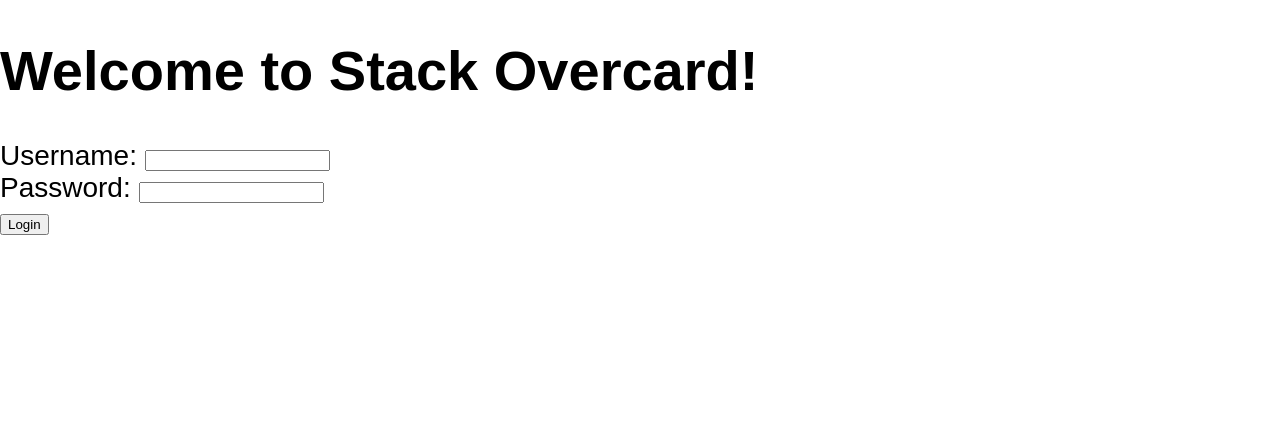
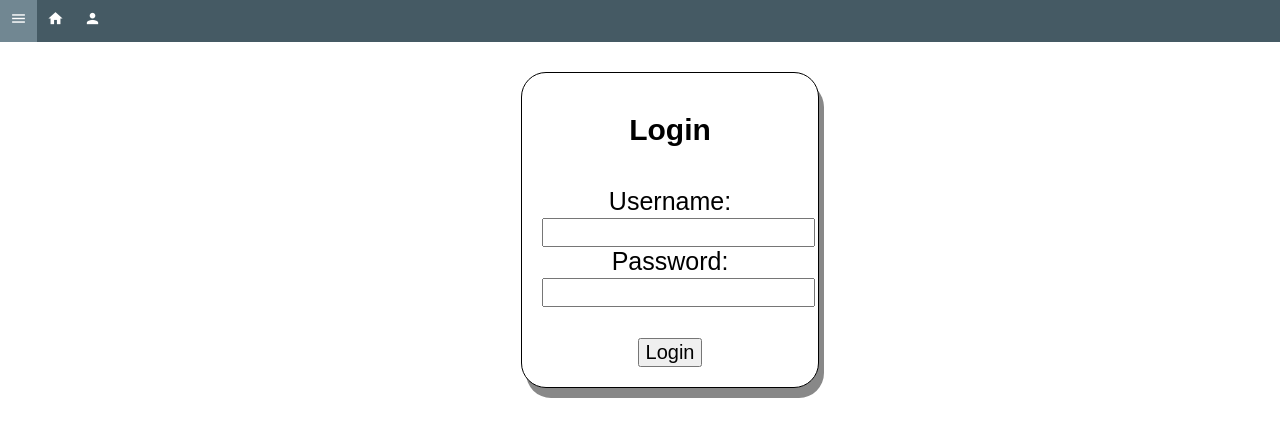
Before and after one commit to WilliamSampson44444/stack-overcard, a PHP site: page /dbCalls/login.php in a window 1280 px wide; the page is wider, and only the part inside the window is pictured. Shown: the top 437 px of that part. Run offline with PHP 8.4, Linux system fonts and the light colour scheme; data that the repository does not hold is empty.

Commit message:
folder structure change, CSS for login. Profile basics done

```diff
--- a/css/style.css
+++ b/css/style.css
@@ -1,8 +1,40 @@
 body {
-  margin: 0;
-  padding: 0;
   font-size: 28px;
   font-family: Arial, Helvetica, sans-serif;
+  margin: 0;
+}
+
+#main {
+    transition: margin-left .5s;
+}
+
+#content{
+    padding: 30px;
+    width: 100%;
+    margin: auto;
+}
+
+#authBox {
+  text-align: center;
+  margin: auto;
+  border: 1px solid;
+  border-radius: 25px;
+  padding: 0px 20px 20px 20px;
+  box-shadow: 5px 10px #888888;
+  position:relative;
+  top:25%;
+  width: 20%;
+  height: 50%;
+  background-color:white;
+  font-size: 25px;
+}
+
+#authBox input{
+  font-size: 20px;
+}
+
+#authBox h4{
+  font-size: 30px;
 }
 
 .header {
@@ -88,16 +120,3 @@ body {
     font-size: 36px;
     margin-left: 50px;
 }
-
-#main {
-    transition: margin-left .5s;
-}
-
-@media screen and (max-height: 450px) {
-  .sidenav {padding-top: 15px;}
-  .sidenav a {font-size: 18px;}
-}
-
-#content{
-  padding: 20px;
-}
--- a/dbCalls/login.php
+++ /dev/null
@@ -1,50 +0,0 @@
-<?php
-
-session_start();
-
-include 'database.php';
-$dbConn = getDatabaseConnection();
-
-function validate($username, $password) {
-    global $dbConn;
-    $dbConn = getDatabaseConnection();
-
-    $sql = "SELECT * FROM `users` WHERE username=:username AND password=SHA(:password)";
-    $statement = $dbConn->prepare($sql);
-    $statement->execute(array(':username' => $username, ':password' => $password));
-
-    $records = $statement->fetchAll();
-
-    if (count($records) == 1) {
-        // login successful
-        $_SESSION['user_id'] = $records[0]['user_id'];
-        $_SESSION['username'] = $records[0]['username'];
-        header('Location: ../index.php');
-    }  else {
-        echo "<div class='error'>Username and password are invalid </div>";
-    }
-}
-
-?>
-
-<!DOCTYPE html>
-<html>
-    <head>
-        <link rel="stylesheet" type="text/css" href="css/style.css">
-    </head>
-    <body>
-        <h1> Welcome to Stack Overcard!</h1>
-
-        <?php
-            if (isset($_POST['username'])) {
-                validate($_POST['username'], $_POST['password']);
-            }
-        ?>
-
-        <form method="POST">
-            Username: <input type="text" name="username"></input> <br/>
-            Password: <input type="password" name="password"></input> <br/>
-            <input type="submit" value="Login">
-        </form>
-    </body>
-</html>
--- a/index.php
+++ b/index.php
@@ -2,7 +2,7 @@
 
 <?php
   session_start();
-  include 'sidebar.php';
+  include_once 'sidebar.php';
 ?>
 
 <html>
@@ -22,7 +22,7 @@
     <!--Pushing the body tag doesn't seem to work >:( -->
     <div id="main">
       <!-- By including navbar in main, navbar can also be pushed by the sidebar rather than being overlayed -->
-      <?php include 'navigation.php'; ?>
+      <?php include_once 'navigation.php'; ?>
       <div id="content">
         <h1>Stack Overcard</h1>
       </div>
--- /dev/null
+++ b/login.php
@@ -0,0 +1,64 @@
+<!DOCTYPE html>
+<?php
+
+session_start();
+
+include_once 'sidebar.php';
+include_once 'database.php';
+
+function validate($username, $password) {
+    global $dbConn;
+    $dbConn = getDatabaseConnection();
+
+    $sql = "SELECT * FROM `users` WHERE username=:username AND password=SHA(:password)";
+    $statement = $dbConn->prepare($sql);
+    $statement->execute(array(':username' => $username, ':password' => $password));
+
+    $records = $statement->fetchAll();
+
+    if (count($records) == 1) {
+        // login successful
+        $_SESSION['user_id'] = $records[0]['user_id'];
+        $_SESSION['username'] = $records[0]['username'];
+        header('Location: index.php');
+    }  else {
+        echo "<div class='error'>Username and password are invalid </div>";
+    }
+}
+
+?>
+
+<html>
+    <head>
+        <title>Login</title>
+        <meta name="viewport" content="width=device-width, initial-scale=1">
+        <link rel="stylesheet" type="text/css" href="css/style.css">
+        <link rel="stylesheet" href="https://fonts.googleapis.com/icon?family=Material+Icons">
+        <script
+            src="https://code.jquery.com/jquery-3.3.1.min.js"
+            integrity="sha256-FgpCb/KJQlLNfOu91ta32o/NMZxltwRo8QtmkMRdAu8="
+            crossorigin="anonymous"></script>
+    </head>
+    <body>
+        <div id="main">
+            <?php include_once 'navigation.php'; ?>
+            <div id="content">
+                <div id="authBox">
+                    <h4>Login</h4>
+
+                    <?php
+                        if (isset($_POST['username'])) {
+                            validate($_POST['username'], $_POST['password']);
+                        }
+                    ?>
+
+                    <form method="POST">
+                        Username: <input type="text" name="username"></input> <br/>
+                        Password: <input type="password" name="password"></input> <br/>
+                        <br><input type="submit" value="Login">
+                    </form>
+                </div>
+            </div>
+        </div>
+    </body>
+</html>
--- a/dbCalls/logout.php
+++ b/logout.php
@@ -3,5 +3,5 @@ session_start();
 
 session_destroy();
 
-header("Location: ../index.php");
+header("Location: index.php");
 ?>
--- a/navigation.php
+++ b/navigation.php
@@ -1,24 +1,3 @@
-<nav>
-    <div id="navbar">
-      <a href="javascript:void(0)" style="font-size:17px;cursor:pointer" onclick="openNav()"><i class="material-icons">menu</i></a>
-
-      <?php
-
-          if (isset($_SESSION['user_id'])) {
-            echo '<a href="index.php"><i class="material-icons">home</i></a>';
-            echo '<a href="dbCalls/logout.php">Logout</a>';
-          }
-          else{
-            echo '<a href="index.php"><i class="material-icons">home</i></a>';
-            echo '<a href="dbCalls/login.php"><i class="material-icons">person</i></a>';
-          }
-
-      ?>
-
-    </div>
-    <div class="clear"></div>
-</nav>
-
 <script>
 window.onscroll = function() {stickyBar()};
 
@@ -33,3 +12,24 @@ function stickyBar() {
   }
 }
 </script>
+
+<nav>
+    <div id="navbar">
+      <a href="javascript:void(0)" style="font-size:17px;cursor:pointer" onclick="openNav()"><i class="material-icons">menu</i></a>
+
+      <?php
+
+          if (isset($_SESSION['user_id'])) {
+            echo '<a href="index.php"><i class="material-icons">home</i></a>';
+            echo '<a href="logout.php">Logout</a>';
+          }
+          else{
+            echo '<a href="index.php"><i class="material-icons">home</i></a>';
+            echo '<a href="login.php"><i class="material-icons">person</i></a>';
+          }
+
+      ?>
+
+    </div>
+    <div class="clear"></div>
+</nav>
--- a/sidebar.php
+++ b/sidebar.php
@@ -6,7 +6,7 @@
   <a href="#">JS</a>-->
   <br>
   <?php
-    include 'dbCalls/database.php';
+    include_once 'database.php';
     $dbConn = getDatabaseConnection();
     $sql = "SELECT name from decks";
     $statement = $dbConn->prepare($sql);
```
Also changed, not shown: profile.php (+34 -7 lines), database.php (renamed from dbCalls/database.php), getDecks.php (renamed from dbCalls/getDecks.php).
